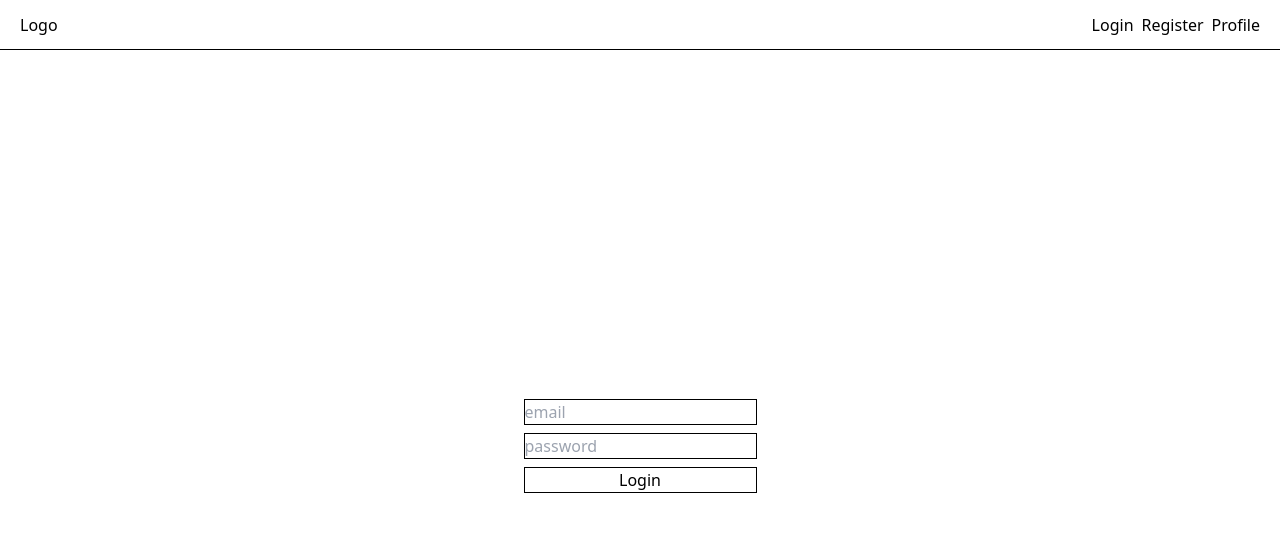
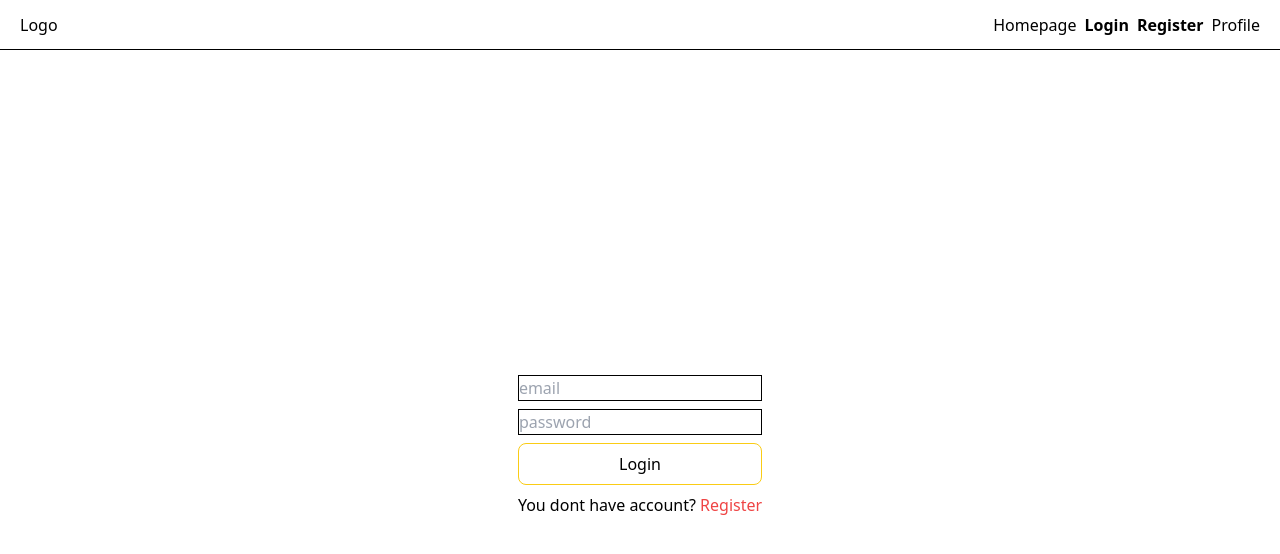
Before and after one commit to volkanfilazi/raffle-lottery-frontend, a Vue app: page /login in a window 1280 px wide. Shown: the top 554 px of the page. Built offline with nearby package versions, Linux system fonts and the light colour scheme; no server answers.

Commit message:
navbar-currentuser-login-register
added navbar rules - added currentuser infos on navbar

```diff
--- a/src/components/Navbar.vue
+++ b/src/components/Navbar.vue
@@ -1,4 +1,30 @@
-<script setup lang="ts"></script>
+<script setup lang="ts">
+  import { onMounted, ref, watchEffect } from 'vue';
+  import { useUserStore } from '../store/UserStore';
+  import { CurrentUser } from '../interfaces/currentUser'
+  import { useRouter } from "vue-router";
+
+  const router = useRouter()
+  const userName = ref<string>('')
+  const userStore = useUserStore()
+  const isLoading = ref<boolean>(true)
+  const response = ref<CurrentUser|null>(null)
+
+  async function fetchCurrentUser(){
+    response.value = await userStore.currentUser()
+    isLoading.value = false
+  }
+
+  watchEffect(async () =>{
+    await fetchCurrentUser()
+  })
+
+  async function logOut(){
+    userStore.logout()
+    router.push({ name: 'login'})
+    fetchCurrentUser()
+  }
+</script>
 
 <template>
   <div class="w-full flex justify-between border-b-[1px] border-black pl-5 pr-5 min-h-[50px] items-center">
@@ -6,9 +32,13 @@
       <li>Logo</li>
     </ul>
     <ul class="flex gap-2">
-      <li>Login</li>
-      <li>Register</li>
+      <li class="cursor-pointer" v-if="isLoading">Loading...</li>
+      <li>Homepage</li>
+      <li class="cursor-pointer font-bold" v-if="!isLoading && !response">Login</li>
+      <li class="cursor-pointer font-bold" v-if="!isLoading && !response">Register</li>
       <li>Profile</li>
+      <li class="cursor-pointer text-yellow-400" v-if="!isLoading && response"><span v-if="response.admin">admin</span><span v-if="!response.admin">user</span> {{ response.name }}</li>
+      <li v-if="!isLoading && response" class="cursor-pointer" @click="logOut()">logout</li>
     </ul>
   </div>
 </template>
--- /dev/null
+++ b/src/interfaces/currentUser.ts
@@ -0,0 +1,6 @@
+export interface CurrentUser {
+  _id: string,
+  name: string,
+  email: string,
+  admin: boolean
+}
--- a/src/pages/Login.vue
+++ b/src/pages/Login.vue
@@ -1,16 +1,25 @@
 <script setup lang="ts">
 import { ref } from 'vue';
 import { useUserStore } from '../store/UserStore';
+import { useRouter } from "vue-router";
+
+const router = useRouter();
 
 const userStore = useUserStore()
 const email = ref<string>('')
 const password = ref<string>('')
+const loading = ref<boolean>(false)
 
-  async function login(){
-    const response = await userStore.login(email.value,password.value)
-    console.log("test",userStore.loginErrorMessage);
-    console.log("test2",userStore.loginSuccessMessage);
 
+async function login() {
+  const response = await userStore.login(email.value, password.value)
+  loading.value = true
+  setTimeout(() => {
+    if (response) {
+      router.push({ name: 'homepage', });
+    }
+    loading.value = false
+  }, 2000)
 }
 </script>
 
@@ -19,11 +28,27 @@ import { useUserStore } from '../store/UserStore';
     <div class="flex flex-col gap-2">
       <input class="border-[1px] border-black" type="text" placeholder="email" v-model="email">
       <input class="border-[1px] border-black" type="text" placeholder="password" v-model="password">
-      <button @click="login()" class="border-[1px] border-black">Login</button>
+      <button @click="login()"
+        class="border-[1px] rounded-lg pr-5 pl-5 border-yellow-400 p-2 text-black"><span v-if="!loading">Login</span><span
+          v-if="loading">
+          <div role="status">
+            <svg aria-hidden="true" class="w-8 h-8 text-gray-200 animate-spin dark:text-gray-600 fill-blue-600"
+              viewBox="0 0 100 101" fill="none" xmlns="http://www.w3.org/2000/svg">
+              <path
+                d="M100 50.5908C100 78.2051 77.6142 100.591 50 100.591C22.3858 100.591 0 78.2051 0 50.5908C0 22.9766 22.3858 0.59082 50 0.59082C77.6142 0.59082 100 22.9766 100 50.5908ZM9.08144 50.5908C9.08144 73.1895 27.4013 91.5094 50 91.5094C72.5987 91.5094 90.9186 73.1895 90.9186 50.5908C90.9186 27.9921 72.5987 9.67226 50 9.67226C27.4013 9.67226 9.08144 27.9921 9.08144 50.5908Z"
+                fill="currentColor" />
+              <path
+                d="M93.9676 39.0409C96.393 38.4038 97.8624 35.9116 97.0079 33.5539C95.2932 28.8227 92.871 24.3692 89.8167 20.348C85.8452 15.1192 80.8826 10.7238 75.2124 7.41289C69.5422 4.10194 63.2754 1.94025 56.7698 1.05124C51.7666 0.367541 46.6976 0.446843 41.7345 1.27873C39.2613 1.69328 37.813 4.19778 38.4501 6.62326C39.0873 9.04874 41.5694 10.4717 44.0505 10.1071C47.8511 9.54855 51.7191 9.52689 55.5402 10.0491C60.8642 10.7766 65.9928 12.5457 70.6331 15.2552C75.2735 17.9648 79.3347 21.5619 82.5849 25.841C84.9175 28.9121 86.7997 32.2913 88.1811 35.8758C89.083 38.2158 91.5421 39.6781 93.9676 39.0409Z"
+                fill="currentFill" />
+            </svg>
+            <span class="sr-only">Loading...</span>
+          </div>
+        </span></button>
+    <p class="text-black">You dont have account? <span class="text-red-500 cursor-pointer"
+        @click="router.push({ name: 'register'})">Register</span></p>
     <div>
       <p class="text-green-500" v-if="userStore.loginSuccessMessage">{{ userStore.loginSuccessMessage }}</p>
       <p class="text-red-500" v-if="userStore.loginErrorMessage">{{ userStore.loginErrorMessage }}</p>
     </div>
   </div>
-  </div>
-</template>
+</div></template>
--- a/src/pages/Register.vue
+++ b/src/pages/Register.vue
@@ -9,9 +9,6 @@ import { useUserStore } from '../store/UserStore';
 
   async function register(){
     const response = await userStore.register(username.value, email.value, password.value)
-    console.log("test1",userStore.registerErrorMessage);
-
-    console.log(response);
 
   }
 </script>
--- a/src/store/UserStore.ts
+++ b/src/store/UserStore.ts
@@ -1,9 +1,7 @@
 import { defineStore } from 'pinia'
 import { ref } from 'vue'
-import { User } from '../interfaces/user'
 import { useStorage } from '@vueuse/core'
 import axios from 'axios'
-import { log } from 'console'
 
 export const useUserStore = defineStore('user', () => {
   const KEY = 'http://localhost:5001/api'
@@ -12,6 +10,10 @@ export const useUserStore = defineStore('user', () => {
   const loginErrorMessage = ref<string>('')
   const registerSuccessMessage = ref<string>('')
   const registerErrorMessage = ref<string>('')
+
+  const config = {
+    headers: { Authorization: `Bearer ${accessToken.value}`}
+  }
 
   async function login(email: string, password: string){
     try {
@@ -52,6 +54,15 @@ export const useUserStore = defineStore('user', () => {
     }
   }
 
+  async function currentUser(){
+    try {
+      let response = await axios.get<any>(`${KEY}/user/currentuser`,config)
+      return response.data
+    } catch (error) {
+
+    }
+  }
+
   function logout(){
     accessToken.value = undefined
   }
@@ -62,6 +73,7 @@ export const useUserStore = defineStore('user', () => {
     loginSuccessMessage,
     loginErrorMessage,
     registerErrorMessage,
-    registerSuccessMessage
+    registerSuccessMessage,
+    currentUser
   }
 })
```
Lines whose indentation alone changed are shown as unchanged.
